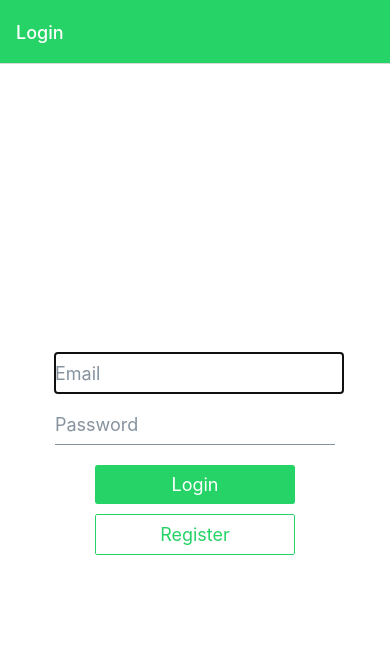
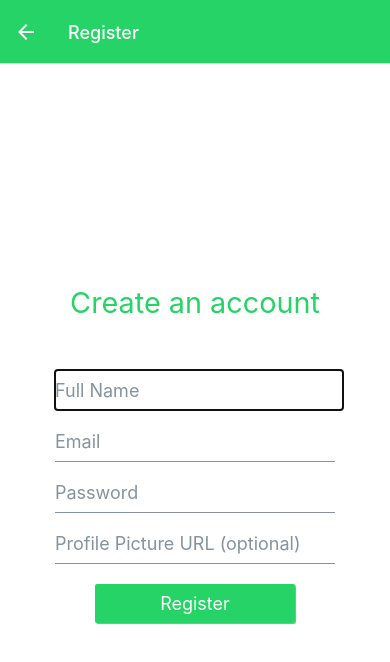
Before and after one commit to mayuces/react_native_messenger, a React Native app: screen /Register in a window 390 px wide. Shown: the top 662 px of the page. Built offline with nearby package versions, Linux system fonts and the light colour scheme; grey boxes are pictures that could not be loaded.

Commit message:
register page created firebase connected

```diff
--- a/App.js
+++ b/App.js
@@ -3,6 +3,7 @@ import { View, Text, StyleSheet} from 'react-native';
 import { NavigationContainer } from '@react-navigation/native';
 import { createNativeStackNavigator } from '@react-navigation/native-stack';
 import LoginScreen from './screens/LoginScreen';
+import RegisterScreen from './screens/RegisterScreen';
 
 const Stack = createNativeStackNavigator();
 
@@ -24,6 +25,10 @@ export default function App() {
          name="Login"
          component={LoginScreen}
         />
+        <Stack.Screen
+         name="Register"
+         component={RegisterScreen}
+        />
       </Stack.Navigator>
     </NavigationContainer>
   );
--- a/package.json
+++ b/package.json
@@ -16,6 +16,7 @@
     "@rneui/themed": "^4.0.0-rc.7",
     "expo": "~47.0.8",
     "expo-status-bar": "~1.4.2",
+    "firebase": "^9.15.0",
     "react": "18.1.0",
     "react-dom": "18.1.0",
     "react-native": "0.70.5",
--- a/screens/LoginScreen.js
+++ b/screens/LoginScreen.js
@@ -3,8 +3,7 @@ import { StatusBar } from 'expo-status-bar'
 import { View, Text, StyleSheet, KeyboardAvoidingView } from 'react-native'
 import { Image, Input, Button } from '@rneui/base'
 
-
-const LoginScreen = () => {
+const LoginScreen = ({ navigation }) => {
   const [email, setEmail] = useState("");
   const [password, setPassword] = useState("");
 
@@ -19,7 +18,7 @@ const LoginScreen = () => {
         style={styles.imageContainer}
         source={{
           uri:
-            'https://cdn-icons-png.flaticon.com/512/124/124034.png?w=826&t=st=1671123292~exp=1671123892~hmac=51ec1799fd702d2ec56a965bc20be8ae200aa68966c5738efa231179ea9d2e69',
+            'https://seeklogo.com/images/W/whatsapp-logo-8AE44BBBB0-seeklogo.com.png',
         }}
       />
       <View style={styles.inputContainer}>
@@ -40,19 +39,20 @@ const LoginScreen = () => {
       </View>
 
       <Button
+        onPress={signIn}
         title="Login"
         containerStyle={styles.button}
-        onPress={signIn}
         color= "#25D366"
       />
       <Button
+        onPress={() => navigation.navigate('Register')}
         title="Register"
         containerStyle={styles.button}
         type="outline"
         titleStyle={{ color: "#25D366" }}
         buttonStyle={{ borderColor: "#25D366" }}
       />
-      <View style={{ height: 100 }}/>
+
 
     </KeyboardAvoidingView>
   )
@@ -94,7 +94,7 @@ const styles = StyleSheet.create({
     padding: 10,
   },
 
-  imageContainer: {
-    marginBottom: 100,
-  },
+  // imageContainer: {
+  //   marginBottom: 100,
+  // },
 });
--- /dev/null
+++ b/screens/RegisterScreen.js
@@ -0,0 +1,91 @@
+import React, { useState, useLayoutEffect, useEffect } from 'react'
+import { StyleSheet, KeyboardAvoidingView, View } from 'react-native'
+import { StatusBar } from 'expo-status-bar';
+import { Text, Input, Button, color } from '@rneui/base'
+
+const RegisterScreen = ({ navigation }) => {
+  const [name, setName] = useState('');
+  const [email, setEmail] = useState('');
+  const [password, setPassword] = useState('');
+  const [imageUrl, setImageUrl] = useState('');
+
+  useEffect(() => {
+    navigation.setOptions({
+      headerBackTitle: 'Back to Login',
+    });
+  }, [navigation])
+
+  const register = () => {
+
+  };
+
+  return (
+    <KeyboardAvoidingView behavior='padding' style={styles.container}>
+      <StatusBar style='light' />
+
+      <Text h3 style={{ marginBottom: 50 ,color: "#25D366"}}>
+        Create an account
+      </Text>
+
+      <View style={styles.inputContainer}>
+        <Input
+          placeholder='Full Name'
+          autoFocus
+          type='text'
+          value={name}
+          onChangeText={(text) => setName(text)}
+        />
+        <Input
+          placeholder='Email'
+          type='email'
+          value={email}
+          onChangeText={(text) => setEmail(text)}
+        />
+        <Input
+          placeholder='Password'
+          type='password'
+          secureTextEntry
+          value={password}
+          onChangeText={(text) => setPassword(text)}
+        />
+        <Input
+          placeholder='Profile Picture URL (optional)'
+          type='text'
+          value={imageUrl}
+          onChangeText={(text) => setImageUrl(text)}
+          onSubmitEditing={register}
+        />
+      </View>
+
+      <Button
+        raised
+        onPress={register}
+        title='Register'
+        color= "#25D366"
+        containerStyle={styles.button}
+      />
+
+    </KeyboardAvoidingView>
+  )
+}
+
+export default RegisterScreen;
+
+const styles = StyleSheet.create({
+  container: {
+    flex: 1,
+    backgroundColor: '#fff',
+    alignItems: 'center',
+    justifyContent: 'center',
+    padding: 10,
+  },
+
+  button: {
+    width: 200,
+    marginTop: 10,
+  },
+
+  inputContainer: {
+    width: 300,
+  }
+});
```
Also changed, not shown: images/logo.png (added), 1 other file (tests, documents, lock files or other folders).
